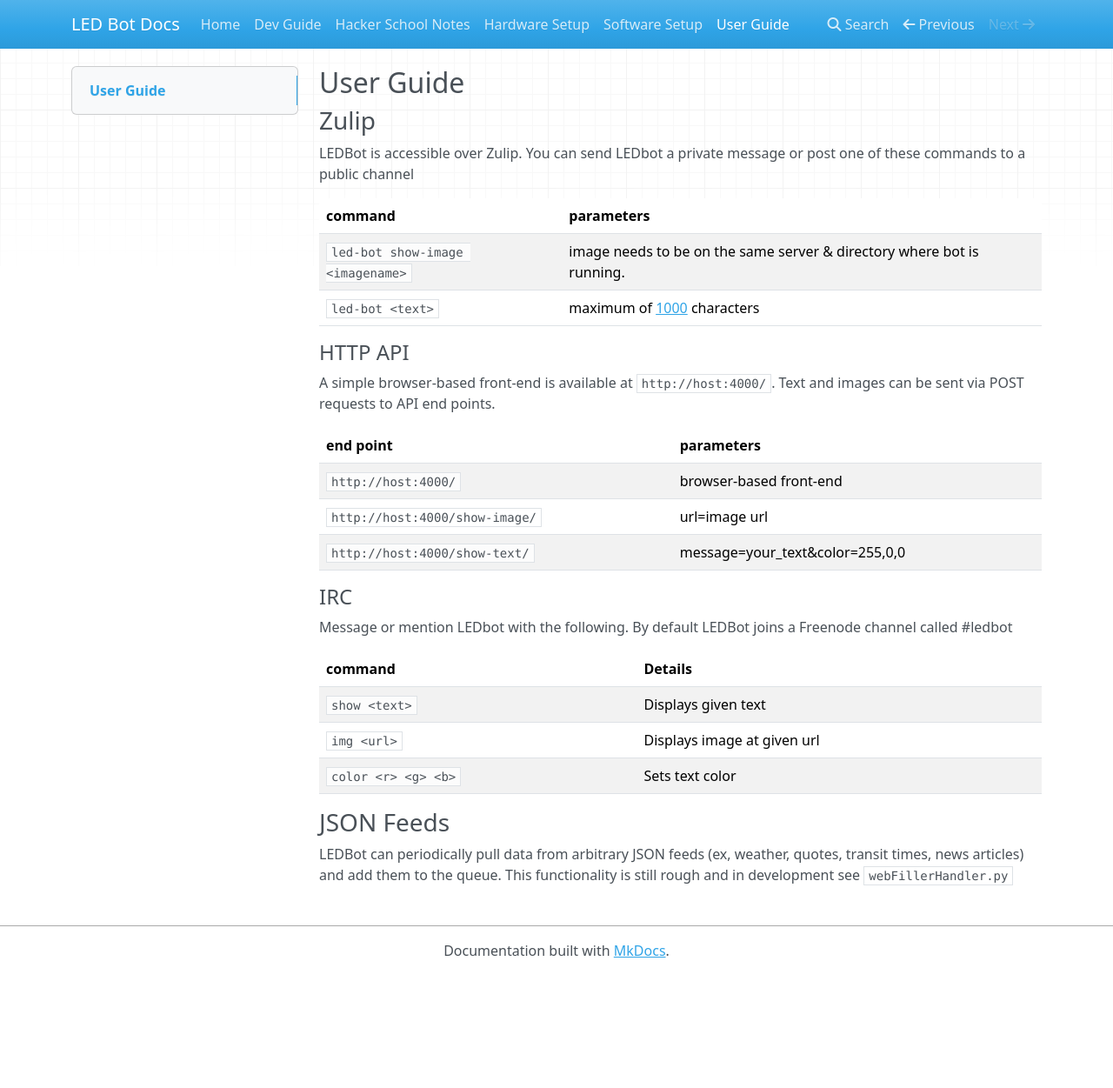
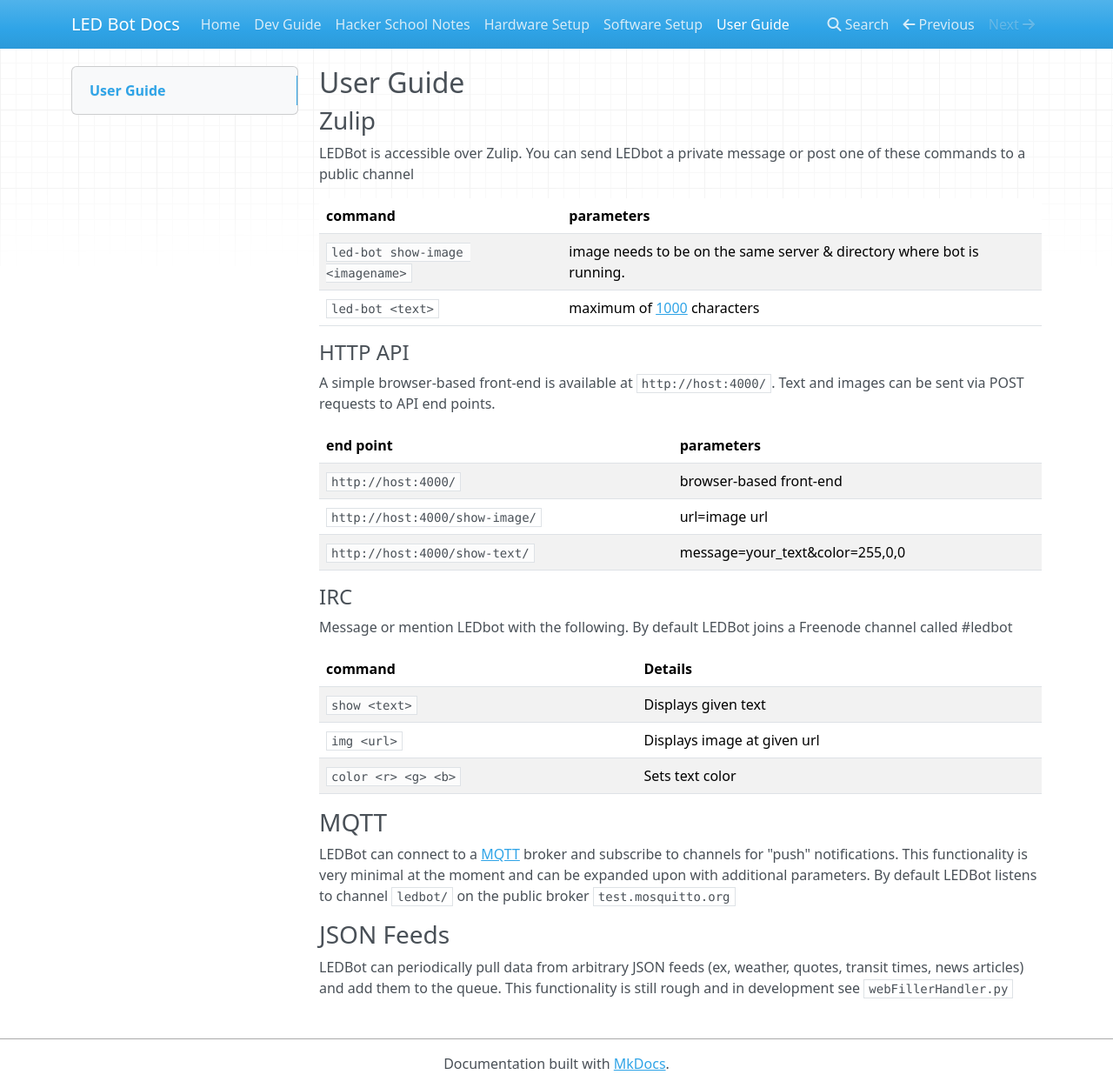
Before and after one commit to marqsm/LED-bot, an MkDocs documentation site: the page built from docs/USER_GUIDE.md, in a window 1280 px wide and 1251 px high. Shown: the whole window at 87% size. Built offline with MkDocs 1.6.1, drawn with Linux system fonts in a browser that asks for light colours; nearby versions of some CDN libraries; old or Windows-style settings are respelled for this version of MkDocs.

Commit message:
docs update

````diff
--- a/docs/USER_GUIDE.md
+++ b/docs/USER_GUIDE.md
@@ -31,6 +31,9 @@ Message or mention LEDbot with the following. By default LEDBot joins a Freenode
 | ```img <url>```     					| Displays image at given url  |
 | ```color <r> <g> <b>```     					| Sets text color  |
 
+### MQTT
+
+LEDBot can connect to a [MQTT](http://www.eclipse.org/paho/) broker and subscribe to channels for "push" notifications. This functionality is very minimal at the moment and can be expanded upon with additional parameters. By default LEDBot listens to channel `ledbot/` on the public broker `test.mosquitto.org`
 
 ### JSON Feeds
 
--- a/requirements.txt
+++ b/requirements.txt
@@ -2,4 +2,5 @@ requests
 Pillow
 bottle
 irc
+paho-mqtt
 -e git+https://github.com/zulip/python-zulip.git#egg=zulip
````
Also changed, not shown: README.md (+4 -0 lines).
